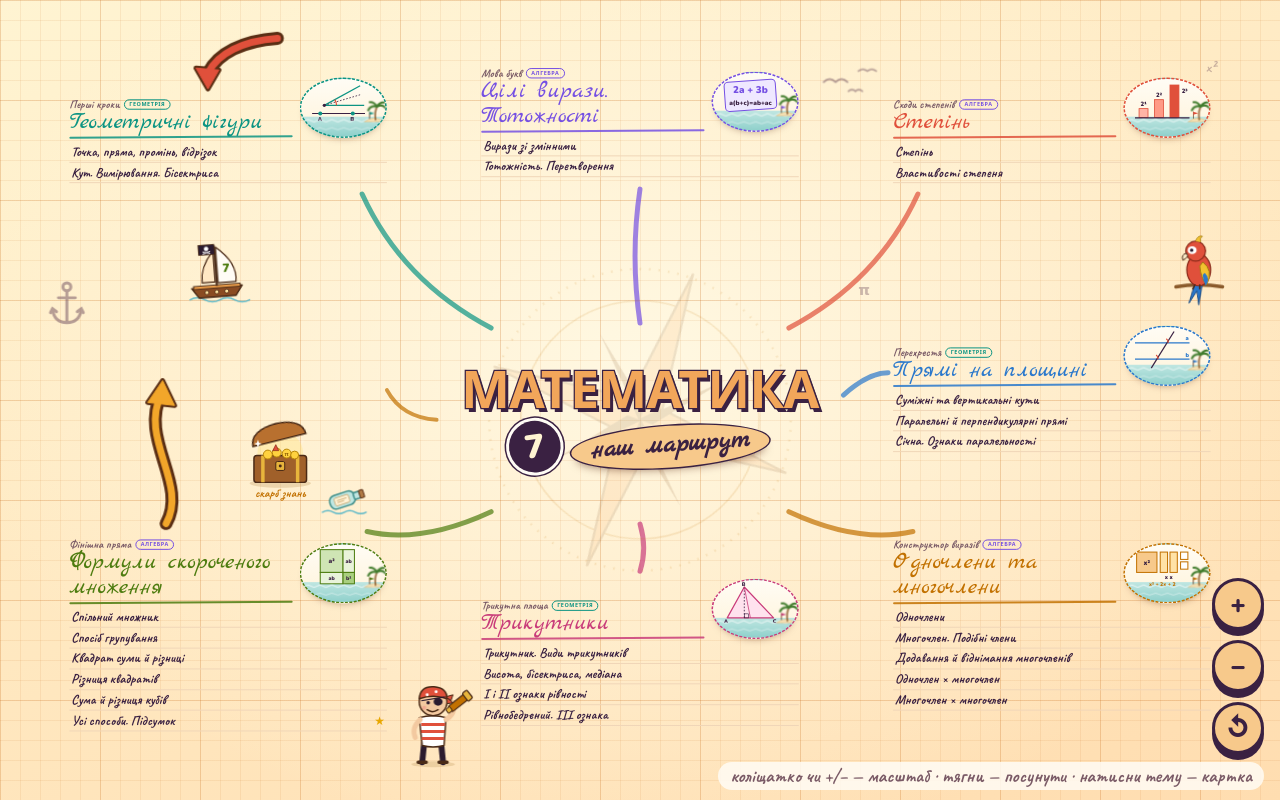
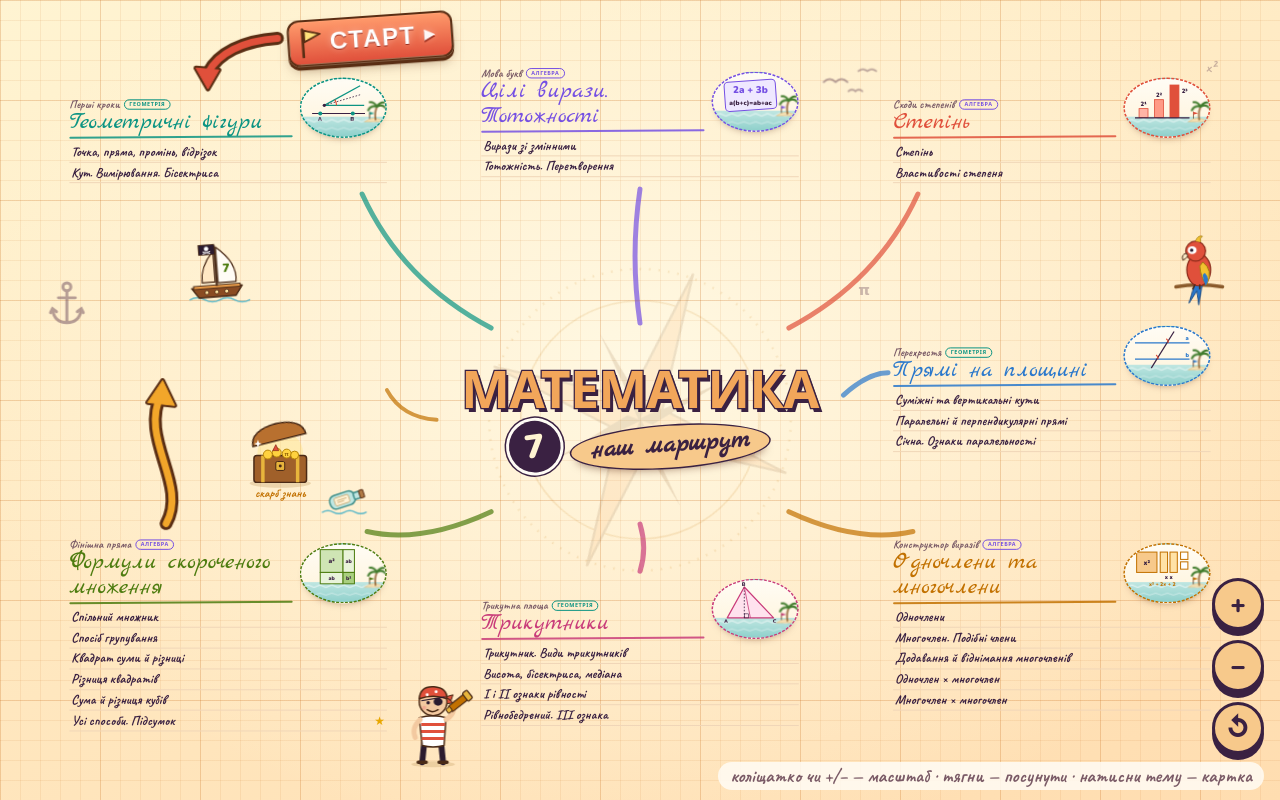
Before and after one commit to a64151368-dot/Math-7, a plain HTML site: page karta.html in a window 1280 px wide. Drawn offline with nearby package versions, Linux system fonts and the light colour scheme.

Commit message:
Add files via upload

```diff
--- a/karta.html
+++ b/karta.html
@@ -151,6 +151,15 @@ dialog::backdrop{background:rgba(70,30,20,.55)}
 @keyframes scope{50%{transform:rotate(-8deg)}}
 .deco .lbl{font-family:var(--hand);font-weight:700;font-size:24px;fill:#C27100}
 @media (prefers-reduced-motion:reduce){*{animation:none!important}}
+
+/* Кнопка «Старт» */
+a.badge.start{text-decoration:none;cursor:pointer;z-index:6;color:#fff;font-size:46px;gap:14px;padding:10px 30px 12px 16px;
+  background:linear-gradient(180deg,#FF9A6B,#E0503B);text-shadow:0 3px 0 #9A2E1E,0 0 14px rgba(255,255,255,.35);
+  animation:glowb 2.4s ease-in-out infinite,startPop 3.2s ease-in-out infinite;transition:filter .2s}
+a.badge.start:hover,a.badge.start:focus-visible{filter:brightness(1.1) saturate(1.1);animation-play-state:paused;transform:rotate(-2deg) scale(1.08)}
+a.badge.start svg{width:46px;height:58px}
+a.badge.start .go{font-size:.55em;letter-spacing:.04em;opacity:.95;margin-left:2px}
+@keyframes startPop{0%,100%{transform:rotate(-4deg) scale(1)}50%{transform:rotate(-4deg) scale(1.07)}}
 </style>
 </head>
 <body>
@@ -276,7 +285,12 @@ SECS.forEach((s,si)=>{
     <ol>${idx.map(i=>`<li><button type="button" data-i="${i}">${SHORT[i]}${i===N-1?'<span class="star">★</span>':""}</button></li>`).join("")}</ol>`;
   host.appendChild(el);
 });
-/* Написи «Старт» і «Фініш» прибрано для чистішої карти. */
+/* Напис «Старт» — перехід на піратську сторінку */
+const startBadge=document.createElement("a");startBadge.className="badge start";startBadge.href="https://github.com/a64151368-dot/Math-7/blob/main/pirate_cruise_dashboard.html";startBadge.target="_blank";startBadge.rel="noopener";
+startBadge.setAttribute("aria-label","Старт — перейти до піратського круїзу");
+startBadge.style.cssText="left:500px;top:-62px";
+startBadge.innerHTML=`<svg viewBox="0 0 46 58" aria-hidden="true"><line x1="9" y1="4" x2="9" y2="56" stroke="#5A2E14" stroke-width="5" stroke-linecap="round"/><path d="M12 6 L42 14 L12 28Z" fill="#FFE27A" stroke="#5A2E14" stroke-width="3.5" stroke-linejoin="round"/></svg><span>СТАРТ</span><span class="go">▶</span>`;
+host.appendChild(startBadge);
 [["x²",2340,20],["π",1640,470]].forEach(([t,x,y])=>{const d=document.createElement("div");d.className="doodle";d.textContent=t;d.style.left=x+"px";d.style.top=y+"px";host.appendChild(d)});
 /* декор: кораблик, якір, пляшка, чайки, хвилі внизу */
 function addDeco(cls,x,y,w,h,svg){const d=document.createElement("div");d.className="deco "+cls;d.style.cssText=`left:${x}px;top:${y}px;width:${w}px;height:${h}px`;d.innerHTML=`<svg viewBox="0 0 ${w} ${h}" width="${w}" height="${h}" style="overflow:visible">${svg}</svg>`;host.appendChild(d)}
```
